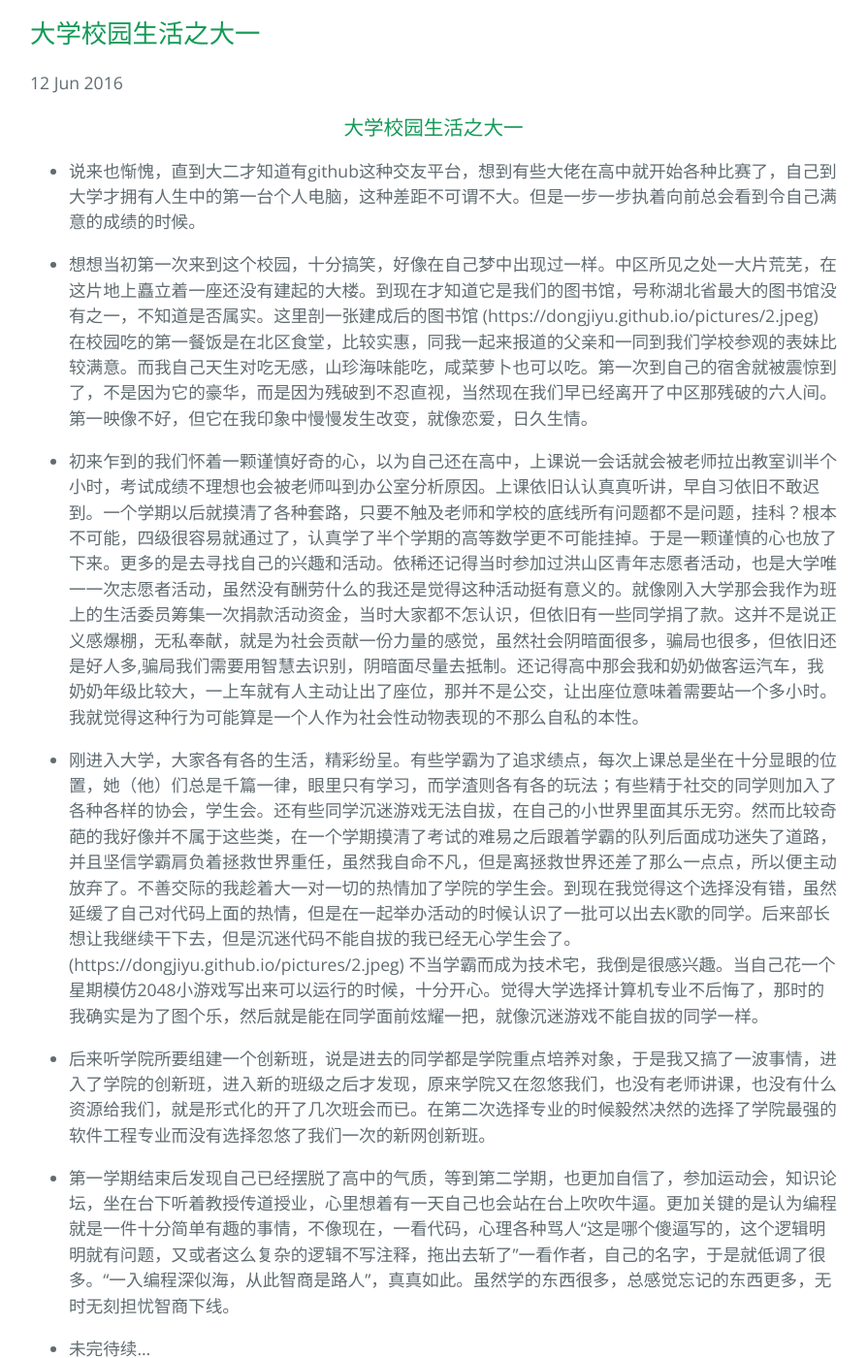
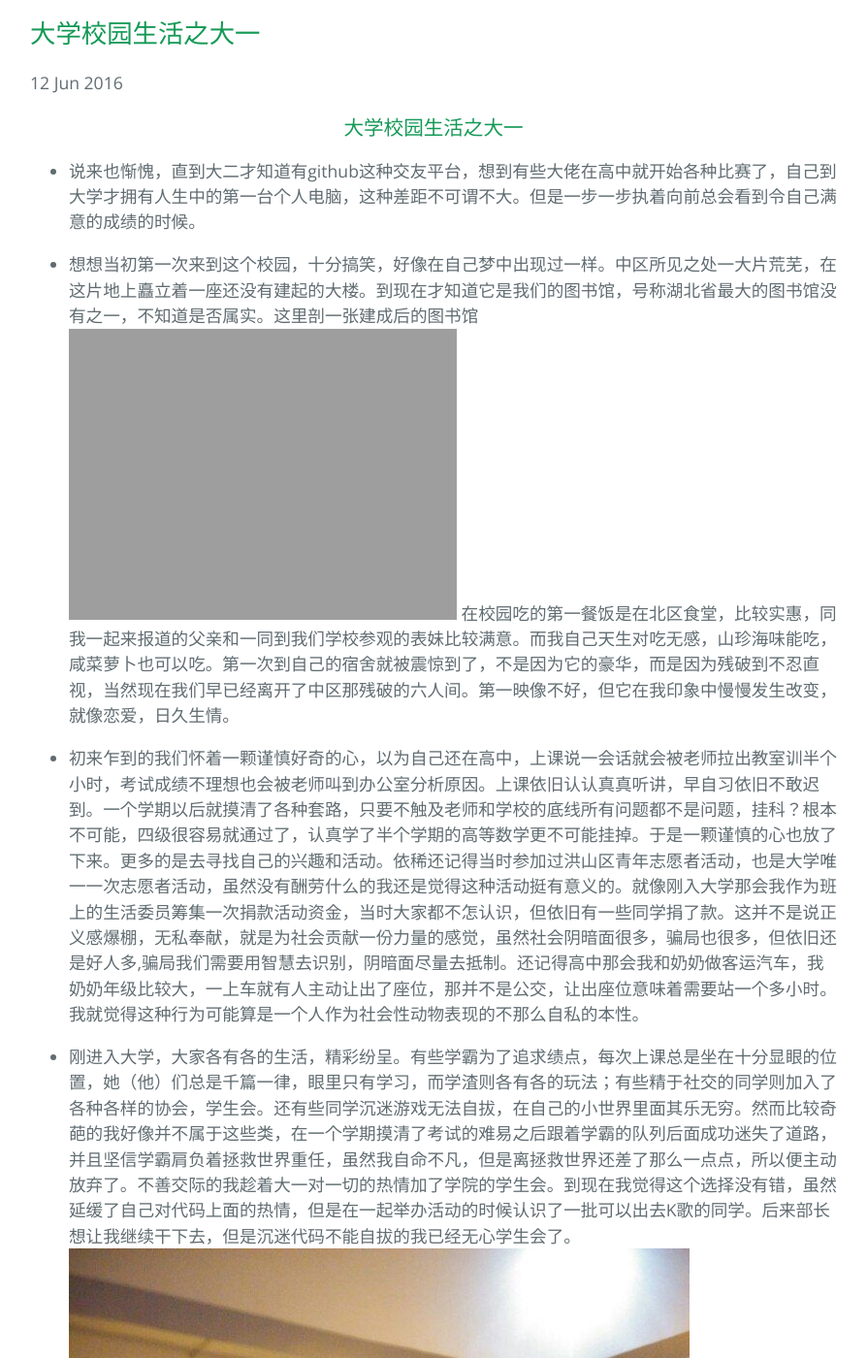
Before and after one commit to dongjiyu/dongjiyu.github.io, a Jekyll site: the page built from _posts/2016-06-12-first-blog.markdown, in a window 1280 px wide and 1400 px high, scrolled down 400 px. Shown: the whole window at 97% size, without its empty margins (193-1087 px from the left). Built offline with Jekyll 4.4.1, drawn with Linux system fonts in a browser that asks for light colours; some of the changed text lies outside the part shown.

Commit message:
显示图片

```diff
--- a/_posts/2016-06-12-first-blog.markdown
+++ b/_posts/2016-06-12-first-blog.markdown
@@ -13,13 +13,13 @@ categories: jekyll update
 *   说来也惭愧，直到大二才知道有github这种交友平台，想到有些大佬在高中就开始各种比赛了，自己到大学才拥有人生中的第一台个人电脑，这种差距不可谓不大。但是一步一步执着向前总会看到令自己满意的成绩的时候。
 
 *   想想当初第一次来到这个校园，十分搞笑，好像在自己梦中出现过一样。中区所见之处一大片荒芜，在这片地上矗立着一座还没有建起的大楼。到现在才知道它是我们的图书馆，号称湖北省最大的图书馆没有之一，不知道是否属实。这里剖一张建成后的图书馆
-({{ "/pictures/2.jpeg" | absolute_url }})
+![My helpful screenshot]({{ "/pictures/2.jpeg" | absolute_url }})
 在校园吃的第一餐饭是在北区食堂，比较实惠，同我一起来报道的父亲和一同到我们学校参观的表妹比较满意。而我自己天生对吃无感，山珍海味能吃，咸菜萝卜也可以吃。第一次到自己的宿舍就被震惊到了，不是因为它的豪华，而是因为残破到不忍直视，当然现在我们早已经离开了中区那残破的六人间。第一映像不好，但它在我印象中慢慢发生改变，就像恋爱，日久生情。
 
 *   初来乍到的我们怀着一颗谨慎好奇的心，以为自己还在高中，上课说一会话就会被老师拉出教室训半个小时，考试成绩不理想也会被老师叫到办公室分析原因。上课依旧认认真真听讲，早自习依旧不敢迟到。一个学期以后就摸清了各种套路，只要不触及老师和学校的底线所有问题都不是问题，挂科？根本不可能，四级很容易就通过了，认真学了半个学期的高等数学更不可能挂掉。于是一颗谨慎的心也放了下来。更多的是去寻找自己的兴趣和活动。依稀还记得当时参加过洪山区青年志愿者活动，也是大学唯一一次志愿者活动，虽然没有酬劳什么的我还是觉得这种活动挺有意义的。就像刚入大学那会我作为班上的生活委员筹集一次捐款活动资金，当时大家都不怎认识，但依旧有一些同学捐了款。这并不是说正义感爆棚，无私奉献，就是为社会贡献一份力量的感觉，虽然社会阴暗面很多，骗局也很多，但依旧还是好人多,骗局我们需要用智慧去识别，阴暗面尽量去抵制。还记得高中那会我和奶奶做客运汽车，我奶奶年级比较大，一上车就有人主动让出了座位，那并不是公交，让出座位意味着需要站一个多小时。我就觉得这种行为可能算是一个人作为社会性动物表现的不那么自私的本性。
 
 *   刚进入大学，大家各有各的生活，精彩纷呈。有些学霸为了追求绩点，每次上课总是坐在十分显眼的位置，她（他）们总是千篇一律，眼里只有学习，而学渣则各有各的玩法；有些精于社交的同学则加入了各种各样的协会，学生会。还有些同学沉迷游戏无法自拔，在自己的小世界里面其乐无穷。然而比较奇葩的我好像并不属于这些类，在一个学期摸清了考试的难易之后跟着学霸的队列后面成功迷失了道路，并且坚信学霸肩负着拯救世界重任，虽然我自命不凡，但是离拯救世界还差了那么一点点，所以便主动放弃了。不善交际的我趁着大一对一切的热情加了学院的学生会。到现在我觉得这个选择没有错，虽然延缓了自己对代码上面的热情，但是在一起举办活动的时候认识了一批可以出去K歌的同学。后来部长想让我继续干下去，但是沉迷代码不能自拔的我已经无心学生会了。
-({{ "/pictures/2.jpeg" | absolute_url }})
+![My helpful screenshot]({{ "/pictures/3.jpg" | absolute_url }})
 不当学霸而成为技术宅，我倒是很感兴趣。当自己花一个星期模仿2048小游戏写出来可以运行的时候，十分开心。觉得大学选择计算机专业不后悔了，那时的我确实是为了图个乐，然后就是能在同学面前炫耀一把，就像沉迷游戏不能自拔的同学一样。
 
 *   后来听学院所要组建一个创新班，说是进去的同学都是学院重点培养对象，于是我又搞了一波事情，进入了学院的创新班，进入新的班级之后才发现，原来学院又在忽悠我们，也没有老师讲课，也没有什么资源给我们，就是形式化的开了几次班会而已。在第二次选择专业的时候毅然决然的选择了学院最强的软件工程专业而没有选择忽悠了我们一次的新网创新班。
--- a/_posts/2016-07-08-second-blog.markdown
+++ b/_posts/2016-07-08-second-blog.markdown
@@ -13,7 +13,7 @@ categories: jekyll update
 
 *   上文提到了自己无心经营那可爱的学生会，在学姐的一番游说之下我终于...还是退出了学生会（真幸运没有被打死）。原本以为会拥有更多的课余时间，但是我们的专业课程增加了很多，大一的我们还只学了c语言程序设计，对编程工具的认识仅仅停留在VC++6.0，大二便开始学习面向对象程序设计，语言用的是C++（当然在用之前我们需要先学习一下），除此之外还有数据结构，算法分析与设计，Java程序设计，计算机组成原理；突然一下子脑子里面多出来那么多专有名词非常不习惯，有些课程确实只是蜻蜓点水，波纹荡开后水面依旧平静。当然这几门课程中最难学也最重要的还是数据结构和算法分析与设计。虽然最后老师给的成绩都达到了80（100），参加小的算法比赛也拿过奖，本以为这样就已经可以了，但是后来发现并不是我想象中那样，和学校的一些ACMer比起来，算法真的就弱了些，这个不得不承认，现在也意识到算法才是程序的灵魂。但是我的路线并不是算法工程师，在我的印象里想成为一名合格的算法工程师，没有2-3年在算法领域的深耕不缀貌似不可能（首先还需要自带编程天赋），这意味本科学历不够还得继续深造。但是结合自己的成长环境和自身的优缺点，还是觉得认认真真做好一名码农更切合实际。
 
-*   在学习之余当然也收获了基友情，不得不承认这其中很基很基的要数小夏和小刘，当然他们两在编程上面的功底比起我只强不弱。当时的我们一起上课下课，一起品尝食堂美食，一起看电影，K歌，聚餐，喝酒，基本就差同枕而眠了。耿直且单纯的我们不出意外的被其他同学看成基佬（压根就不是别人想象中的那样好吗？）({{ "/pictures/1.jpeg" | absolute_url }})
+*   在学习之余当然也收获了基友情，不得不承认这其中很基很基的要数小夏和小刘，当然他们两在编程上面的功底比起我只强不弱。当时的我们一起上课下课，一起品尝食堂美食，一起看电影，K歌，聚餐，喝酒，基本就差同枕而眠了。耿直且单纯的我们不出意外的被其他同学看成基佬（压根就不是别人想象中的那样好吗？）![My helpful screenshot]({{ "/pictures/1.jpeg" | absolute_url }})
 原本在大一下的我们可以去参加学校的ACM，但是后来觉得纯算法太无聊也就放弃了，于是就进入了现在陈老师的实验室。刚进去我们就被分在同一个组，老师给我们的任务就是学习html和css,然后自己设计一个静态网页出来，我们当时的想法是一个电脑DIY系统，就是客户可以根据自己想要的电脑配置选购一台机器，我们线下组装好，然后发给客户，除了DIY，我们的网站也可以卖笔记本和默认配置的台式机。这样客户购买电脑的选择性就多了很多，由于我们认知水平还停留在静态页面，但是合力十分轻松的就完成了整个前端页面的开发，用到Javascript的地方非常少，所以百度一下就解决了。当我们把整个页面展示给陈老师的时候，她称赞我们说：后来居上。因为我们进入实验室的时间相对之前进入实验室的同学晚了一些。就这样我们边学Java边学前端，但是没有去想过两者如何融合在同一个项目中。
 
 *   直到有一天，陈老师再次分给了我们任务，最开始老师丢过来一个文件，说让我们熟悉熟悉这个框架（EasyUI），之前从没有接触过框架的我们看了看文件，有点懵逼，然后就各自纷纷网站找教程，紧接着就是写页面，由马老师负责我们这个组，然后每个人大概有2-4个页面左右，页面比较简单，而且很多可以重用的地方，我们当时也不知道可以把重复的地方单独写在一个页面，然后引用进入自己的页面，最后不到一个星期就完成了，奇怪的是老师最后竟然没让我们修改？而最终这个项目怎么样我们也不得而知。紧接着小夏同学说要退出实验室，因为他并不是很喜欢做网页，和他个人的想法不一致，他算法也不错，于是老师便答应了让他退出。其实那个时候已经有部分同学退出了，而当我和小刘也向老师坦白的时候，老师问为什么？我们两支支吾吾说了半天，大意就是感觉没学到什么东西。不知道是不是气到老师了，老师语重心长的和我们聊了半天，一直到现在我都很好奇为什么我们两个人就这样甘心留在了实验室，没有尝试去过自己想要的大学生活，也可能这就是我们内心想要的大学生活吧！接下来好像就进入了期末考备考状态，我记得大一下学期就通过了大学英语四级，接着大二上学期考英语六级，大学以来一贯考试顺利我竟然没过，这就有点不能接受了。为了不半途而废，再次拾起早起背单词的习惯，时间也是过得很快，逐渐接触到了JS和Jquery，但是发现自己照着教程上写一些有的没的例子很无聊，永远无法提升，也记不住。在第二次考英语六级的前一个月我把四级单词书上的单词全部再背了一遍，然后有时间听听六级听力，有了第一次失败，内心对这次考试其实也不太看好，但是等到分数出来的时候我发现竟然过了。这让从初中开始对英语深恶痛绝的我开始对英语有了转变。
```
